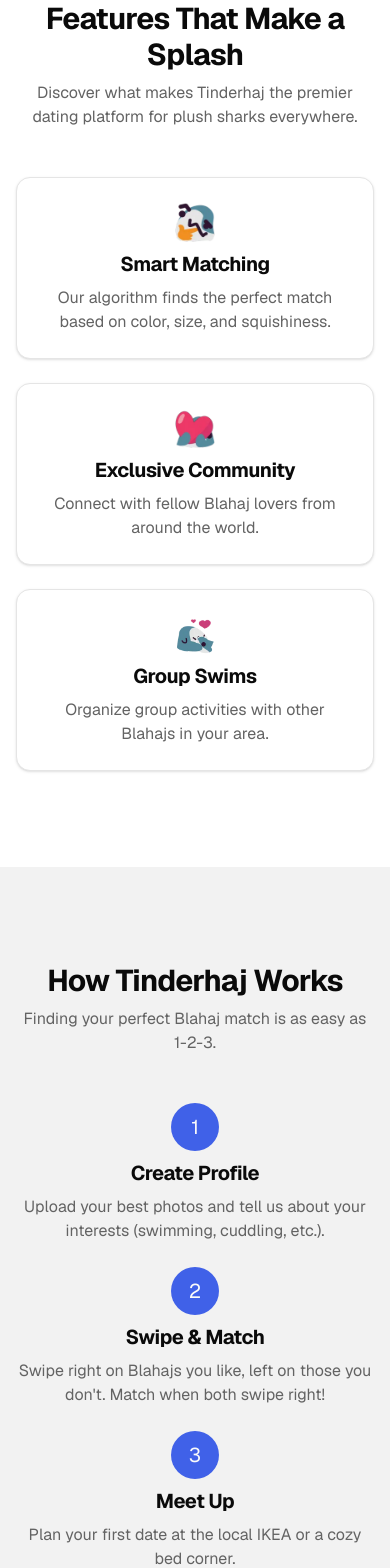
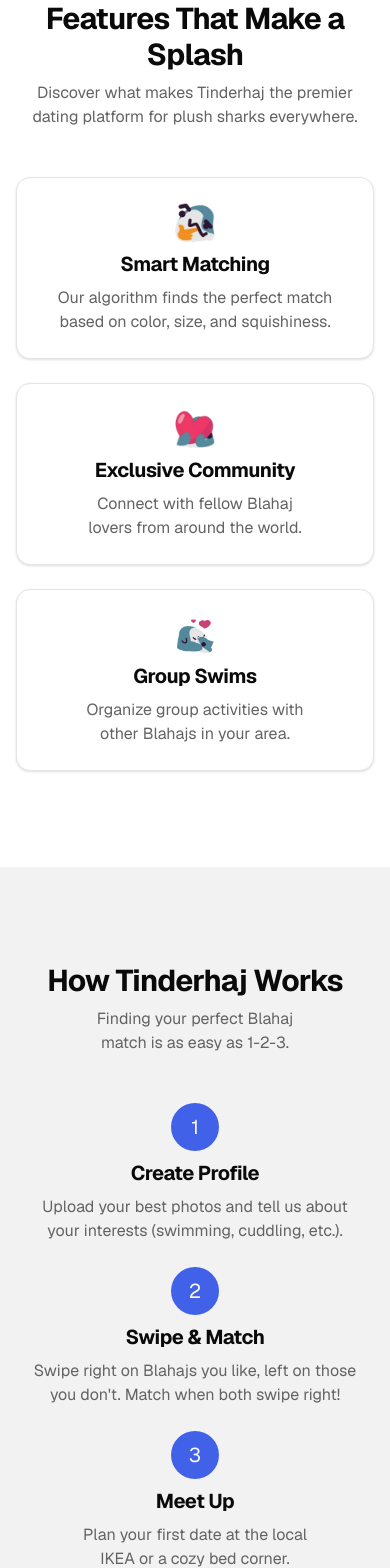
Before and after one commit to CuteNikki/Tinderhaj, a Next.js app: page / in a window 390 px wide. Shown: the part 840-2408 px from the top of the page. Built offline with nearby package versions, Linux system fonts and the light colour scheme; no server answers; the database is empty.

Commit message:
Minor style changes

```diff
--- a/src/components/home/demo.tsx
+++ b/src/components/home/demo.tsx
@@ -57,12 +57,12 @@ export function Demo() {
         <div className='flex flex-col items-center justify-center space-y-4 text-center'>
           <div className='space-y-2'>
             <TypographyH2>Find Your Match</TypographyH2>
-            <TypographyMuted className='text-pretty'>Our intuitive swipe interface makes finding your perfect Blahaj simple and fun.</TypographyMuted>
+            <TypographyMuted className='text-balance px-4'>Our intuitive swipe interface makes finding your perfect Blahaj simple and fun.</TypographyMuted>
           </div>
         </div>
         <div className='relative flex items-center justify-center pt-12'>
           {/* Left card */}
-          <ProfileCard className='-z-10 -mr-14 hidden lg:block' profile={demoProfiles[1]} />
+          <ProfileCard className='-z-10 -mr-14 hidden lg:block -rotate-6' profile={demoProfiles[1]} />
           {/* Center card */}
           <ProfileCard className='z-0' profile={demoProfiles[0]}>
             <CardFooter className='flex flex-row items-center justify-center gap-6 pb-4'>
@@ -77,7 +77,7 @@ export function Demo() {
             </CardFooter>
           </ProfileCard>
           {/* Right card */}
-          <ProfileCard className='-z-10 -ml-14 hidden sm:block' profile={demoProfiles[2]} />
+          <ProfileCard className='-z-10 -ml-14 hidden sm:block rotate-6' profile={demoProfiles[2]} />
         </div>
       </div>
     </section>
--- a/src/components/home/features.tsx
+++ b/src/components/home/features.tsx
@@ -10,34 +10,34 @@ export function Features() {
         <div className='flex flex-col items-center justify-center space-y-4 text-center'>
           <div className='space-y-2'>
             <TypographyH2>Features That Make a Splash</TypographyH2>
-            <TypographyMuted className='text-pretty'>Discover what makes Tinderhaj the premier dating platform for plush sharks everywhere.</TypographyMuted>
+            <TypographyMuted className='text-balance'>Discover what makes Tinderhaj the premier dating platform for plush sharks everywhere.</TypographyMuted>
           </div>
         </div>
-        <div className='mx-auto grid max-w-5xl items-center gap-6 pt-12 md:grid-cols-2 lg:grid-cols-3'>
-          <Card>
+        <div className='flex flex-col items-center justify-center gap-6 pt-12 lg:flex-row'>
+          <Card className='max-w-96'>
             <CardContent>
               <div className='flex flex-col items-center space-y-2 text-center'>
                 <Image unoptimized priority src='/blahajThink.webp' alt='Group Swims' className='h-10 w-10' width={80} height={80} />
                 <TypographyH4>Smart Matching</TypographyH4>
-                <TypographyMuted className='text-pretty'>Our algorithm finds the perfect match based on color, size, and squishiness.</TypographyMuted>
+                <TypographyMuted className='text-balance'>Our algorithm finds the perfect match based on color, size, and squishiness.</TypographyMuted>
               </div>
             </CardContent>
           </Card>
-          <Card>
+          <Card className='max-w-96'>
             <CardContent>
               <div className='flex flex-col items-center space-y-2 text-center'>
                 <Image unoptimized priority src='/blahajHeart.webp' alt='Group Swims' className='h-10 w-10' width={80} height={80} />
                 <TypographyH4>Exclusive Community</TypographyH4>
-                <TypographyMuted className='text-pretty'>Connect with fellow Blahaj lovers from around the world.</TypographyMuted>
+                <TypographyMuted className='text-balance'>Connect with fellow Blahaj lovers from around the world.</TypographyMuted>
               </div>
             </CardContent>
           </Card>
-          <Card>
+          <Card className='max-w-96'>
             <CardContent>
               <div className='flex flex-col items-center space-y-2 text-center'>
                 <Image unoptimized priority src='/blahajHug.webp' alt='Group Swims' className='h-10 w-10' width={80} height={80} />
                 <TypographyH4>Group Swims</TypographyH4>
-                <TypographyMuted className='text-pretty'>Organize group activities with other Blahajs in your area.</TypographyMuted>
+                <TypographyMuted className='text-balance'>Organize group activities with other Blahajs in your area.</TypographyMuted>
               </div>
             </CardContent>
           </Card>
--- a/src/components/home/flow.tsx
+++ b/src/components/home/flow.tsx
@@ -7,26 +7,28 @@ export function Flow() {
         <div className='flex flex-col items-center justify-center space-y-4 text-center'>
           <div className='space-y-2'>
             <TypographyH2>How Tinderhaj Works</TypographyH2>
-            <TypographyMuted>Finding your perfect Blahaj match is as easy as 1-2-3.</TypographyMuted>
+            <TypographyMuted className='px-4 text-balance'>Finding your perfect Blahaj match is as easy as 1-2-3.</TypographyMuted>
           </div>
         </div>
         <div className='mx-auto grid max-w-5xl items-center gap-6 pt-12 md:grid-cols-3'>
           <div className='flex flex-col items-center space-y-2 text-center'>
             <div className='bg-primary text-primary-foreground flex h-12 w-12 items-center justify-center rounded-full text-xl'>1</div>
             <TypographyH4>Create Profile</TypographyH4>
-            <TypographyMuted className='text-pretty'>Upload your best photos and tell us about your interests (swimming, cuddling, etc.).</TypographyMuted>
+            <TypographyMuted className='max-w-96 text-balance'>
+              Upload your best photos and tell us about your interests (swimming, cuddling, etc.).
+            </TypographyMuted>
           </div>
           <div className='flex flex-col items-center space-y-2 text-center'>
             <div className='bg-primary text-primary-foreground flex h-12 w-12 items-center justify-center rounded-full text-xl'>2</div>
             <TypographyH4>Swipe & Match</TypographyH4>
-            <TypographyMuted className='text-pretty'>
+            <TypographyMuted className='max-w-96 text-balance'>
               {"Swipe right on Blahajs you like, left on those you don't. Match when both swipe right!"}
             </TypographyMuted>
           </div>
           <div className='flex flex-col items-center space-y-2 text-center'>
             <div className='bg-primary text-primary-foreground flex h-12 w-12 items-center justify-center rounded-full text-xl'>3</div>
             <TypographyH4>Meet Up</TypographyH4>
-            <TypographyMuted className='text-pretty'>Plan your first date at the local IKEA or a cozy bed corner.</TypographyMuted>
+            <TypographyMuted className='max-w-96 text-balance'>Plan your first date at the local IKEA or a cozy bed corner.</TypographyMuted>
           </div>
         </div>
       </div>
```
